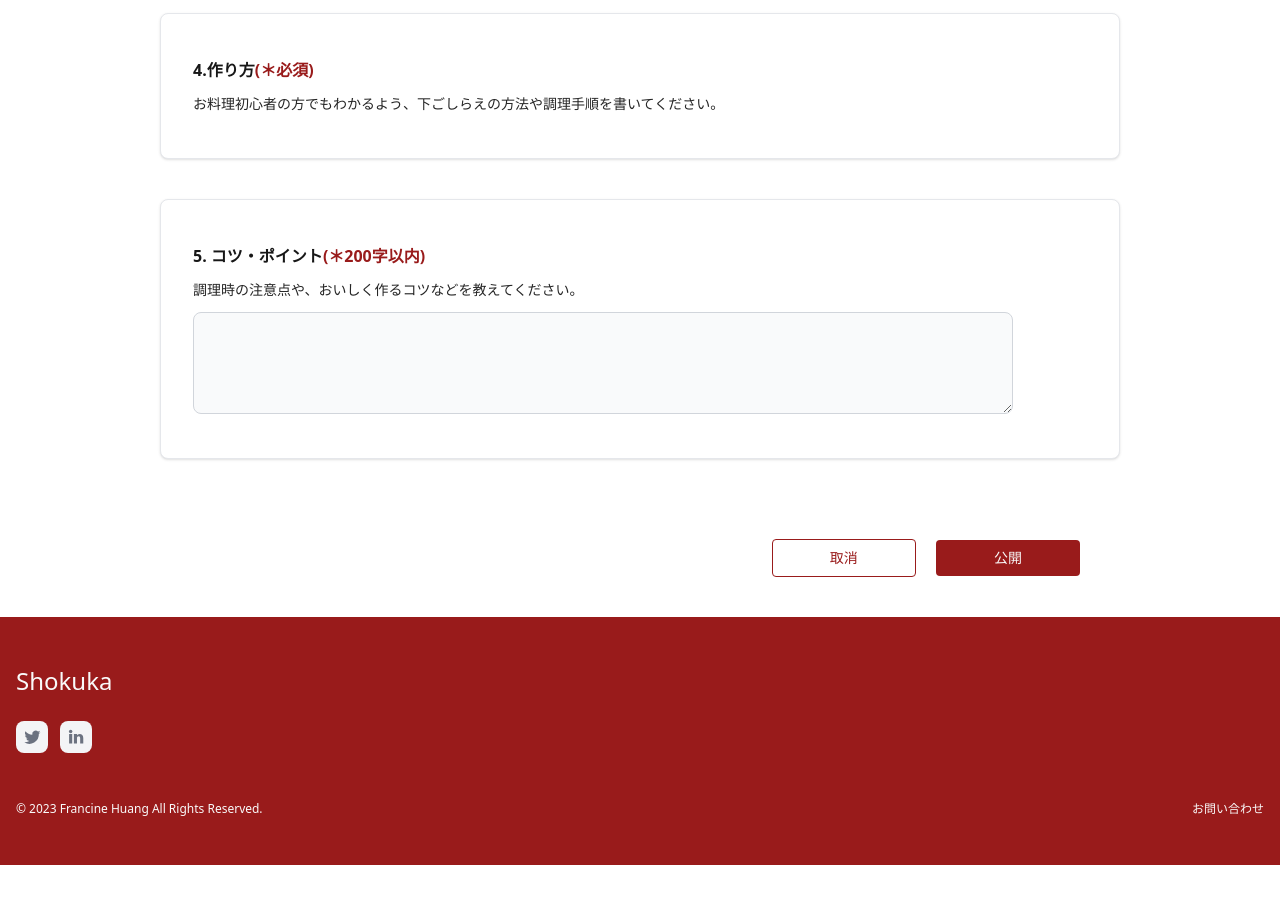
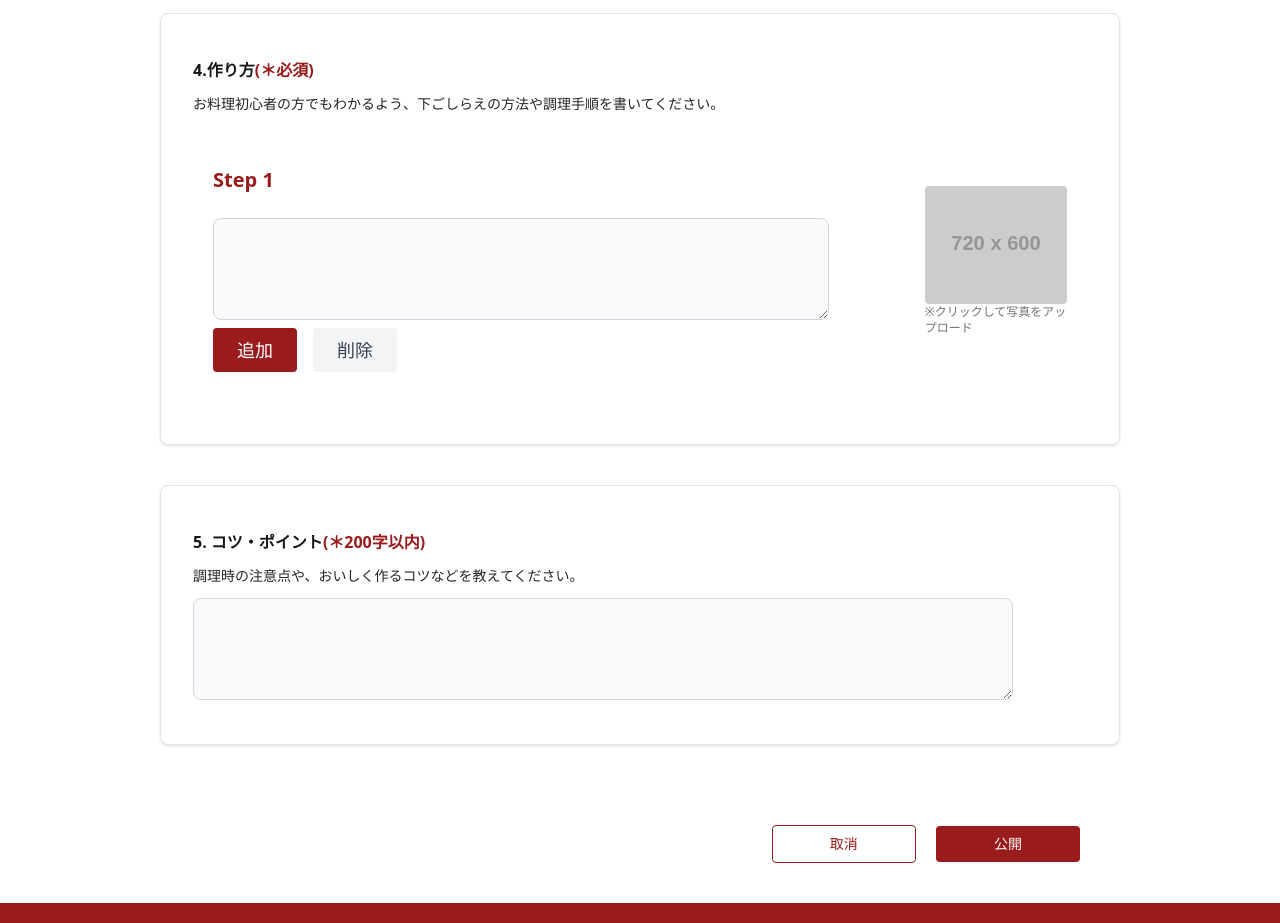
Before and after one commit to FrancineHuang/shokuka-html-source-code, a plain HTML site: page recipe-edit.html in a window 1280 px wide. Shown: the part 1440-2363 px from the top of the page. Before the commit the page ends 2305 px from the top, so only its background shows below. Drawn offline with nearby package versions, Linux system fonts and the light colour scheme; placeholder pictures from the web are drawn by us.

Commit message:
編集画面の大枠が完成

```diff
--- a/recipe-edit.html
+++ b/recipe-edit.html
@@ -134,8 +134,22 @@
         <div class="my-3">
           <label for="recipe-title" class="mb-2 text-sm font-bold text-neutral-900 sm:text-base">4.作り方<span class="text-red-800">(＊必須)</span></label>
           <p class="my-3 text-xs text-neutral-800 sm:text-sm">お料理初心者の方でもわかるよう、下ごしらえの方法や調理手順を書いてください。</p>
+        </div>
+        <div class="container mx-auto flex px-5 py-10 md:flex-row flex-col items-center">
+          <div class="lg:flex-grow md:w-1/2 lg:pr-24 md:pr-16 flex flex-col md:items-start md:text-left mb-16 md:mb-0 items-center text-center">
+            <p class="sm:text-xl text-2xl font-bold mb-4 text-red-800">Step 1 </p>
+            <textarea rows="4" class="w-full my-2 bg-gray-50 border border-gray-300 text-gray-900 text-sm rounded-lg focus:ring-blue-500 focus:border-blue-500 block p-2.5"></textarea>
+            <div class="flex justify-center">
+              <button class="inline-flex text-white bg-red-800 border-0 py-2 px-6 focus:outline-none hover:bg-red-600 rounded text-lg">追加</button>
+              <button class="ml-4 inline-flex text-gray-700 bg-gray-100 border-0 py-2 px-6 focus:outline-none hover:bg-gray-200 rounded text-lg">削除</button>
+            </div>
+          </div>
+          <div class="lg:max-w-md lg:w-2/12 md:w-1/3 w-1/4">
+            <a href="#"><img class="object-cover object-center rounded" alt="hero" src="https://dummyimage.com/720x600"></a>
+            <p class="sm:text-xs text-sm mb-4 text-neutral-500">※クリックして写真をアップロード</p>
           </div>
         </div>
+      </div>
     </div>
 
     <!-- ● カード4 レシピを作成する：コツ・ポイント-->
@@ -153,7 +167,7 @@
     <div class="my-10 mx-48 text-right">
       <button type="button" class="mx-2 inline-flex w-36 cursor-pointer select-none appearance-none items-center justify-center space-x-1 rounded border border-red-800 bg-white px-3 py-2 text-sm font-medium text-red-800 transition hover:border-gray-300 hover:bg-gray-100 focus:border-gray-300 focus:outline-none focus:ring-2 focus:ring-gray-300">
         取消</button>
-      <button type="button" class="mx-2 inline-flex w-36 cursor-pointer select-none appearance-none items-center justify-center space-x-1 rounded bg-red-800 px-3 py-2 text-sm font-medium text-neutral-50 transition hover:border-red-800 hover:bg-red-200 focus:border-red-300 focus:outline-none focus:ring-2 focus:ring-red-800">
+      <button type="button" class="mx-2 inline-flex w-36 cursor-pointer select-none appearance-none items-center justify-center space-x-1 rounded bg-red-800 px-3 py-2 text-sm font-medium text-neutral-50 transition hover:border-red-800 hover:bg-red-500 focus:border-red-300 focus:outline-none focus:ring-2 focus:ring-red-800">
         公開</button>
     </div>
   </main>
```
